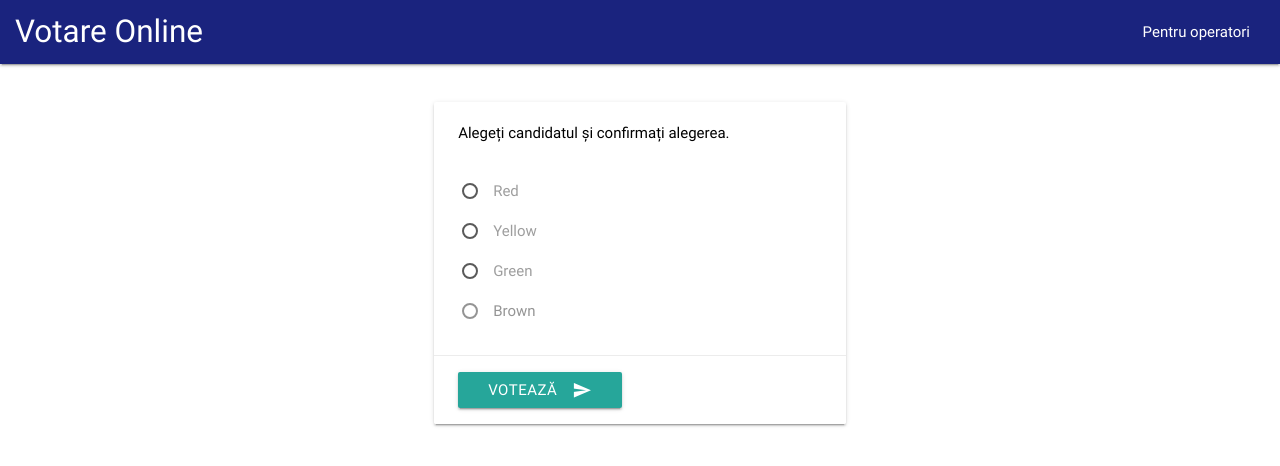
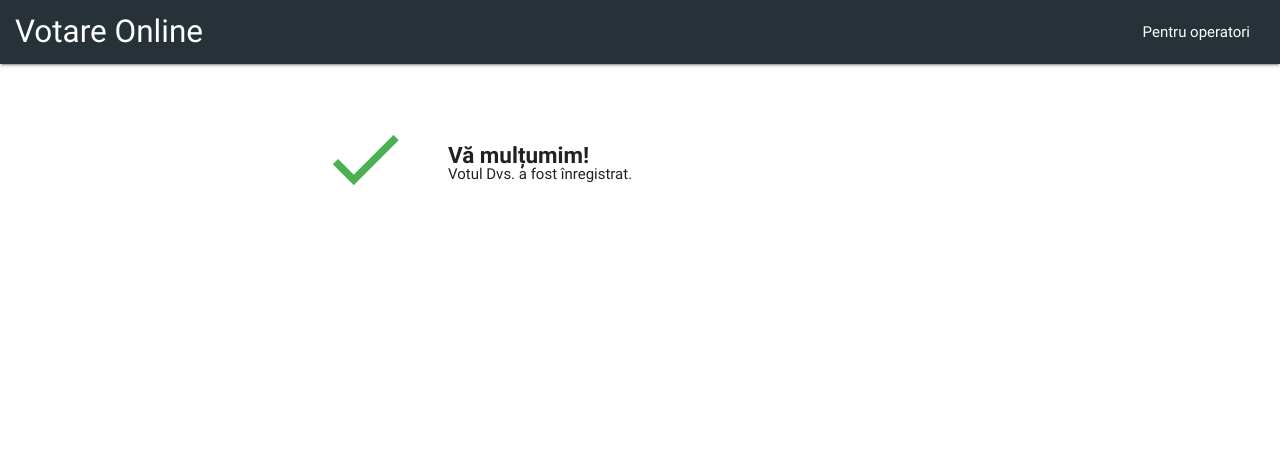
Before and after one commit to tmxak/blockchain-py, a plain HTML site: page html-css/confirmation.html in a window 1280 px wide. Drawn offline with nearby package versions, Linux system fonts and the light colour scheme.

Commit message:
style modification

```diff
--- a/html-css/confirmation.html
+++ b/html-css/confirmation.html
@@ -26,36 +26,16 @@
     </nav>
 
     <div class="container index">
-        <div class="row">
-            <form class="col s12 m6 l4 push-m3 push-l4 vote-card middle-cards">
-                <div class="card white darken-1 hoverable">
-                    <div class="card-content black-text">
-                        <p>Alegeți candidatul și confirmați alegerea.</p>
-                        <div class="parties">
-                            <div class="candidate">
-                              <input name="parties1" type="radio" id="p1">
-                              <label for="p1">Red</label>
-                            </div>
-                            <div class="candidate">
-                              <input name="parties1" type="radio" id="p2">
-                              <label for="p2">Yellow</label>
-                            </div>
-                            <div class="candidate">
-                              <input name="parties1" type="radio" id="p3">
-                              <label for="p3">Green</label>
-                            </div>
-                            <div class="candidate">
-                              <input name="parties1" type="radio" id="p4" disabled="disabled">
-                              <label for="p4">Brown</label>
-                            </div>
-                        </div>
-                    </div>
-                    <div class="card-action">
-                         <button class="btn waves-effect waves-light" type="submit" name="action">Votează<i class="material-icons right">send</i>
-                          </button>
-                    </div>
-                </div>
-            </form>
+        <div class="confirmation">
+           <div class="thanks-message">
+                <i class="material-icons large">check</i>
+                <p>
+                    Vă mulțumim!
+                </p>
+           </div>
+           <div class="confirmation-message">
+               Votul Dvs. a fost înregistrat.
+           </div>
         </div>
     </div>
 
--- a/html-css/css/style.css
+++ b/html-css/css/style.css
@@ -6,7 +6,7 @@
 }
 
 nav{
-	background: #1a237e;
+	background: #263238;
 	width: 100%;
 	margin: 0;
 	padding: 0 15px;
@@ -25,3 +25,25 @@ nav{
 .parties .candidate{
 	line-height: 40px!important;
 }
+
+.confirmation{
+	width: 50%;
+	margin: auto;
+	margin-top: 50px;
+}
+
+.thanks-message i{
+	color: #4caf50;
+	width: 20%;
+	display: block;
+	float: left;
+}
+
+.thanks-message p{
+	font-size: 1.5em;
+	font-weight: 600;
+	float: left;
+	display: block;
+	width: 80%;
+	margin-top: 30px;
+}
```
Also changed, not shown: html-css/user-restistration.html (renamed from html-css/parties.html, +16 -5 lines), html-css/vote.html (added, +63 -0 lines).
